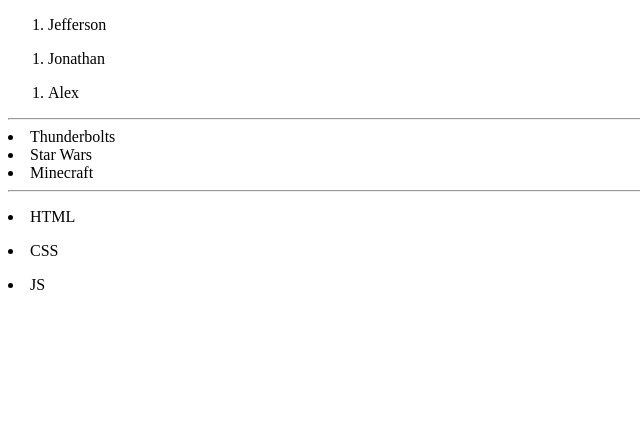
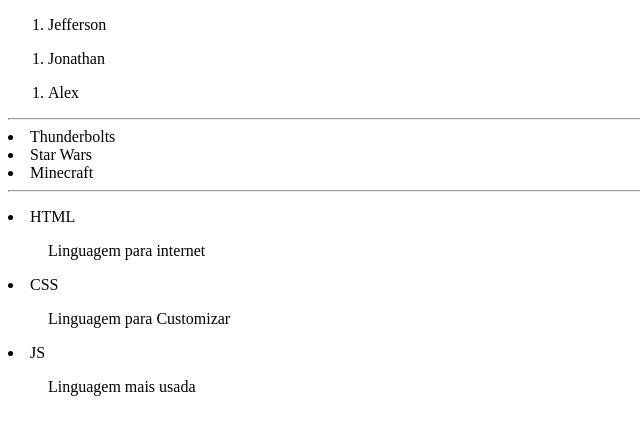
Before and after one commit to jeff777-source/Exercicio-Listas, a plain HTML site: page index.html in a window 1280 px wide. Shown: the whole page, without its empty margins (0-640 px from the left). Drawn offline with Linux system fonts and the light colour scheme.

Commit message:
Update index.html

```diff
--- a/index.html
+++ b/index.html
@@ -15,8 +15,11 @@
     <li>Minecraft</li>
 <hr>
     <dl><li>HTML</li></dl>
+    <dd>Linguagem para internet</dd>
     <dl><li>CSS</li></dl>
+    <dd>Linguagem para Customizar</dd>
     <dl><li>JS</li></dl>
+    <dd>Linguagem mais usada</dd>
 
 </body>
 </html>
```
